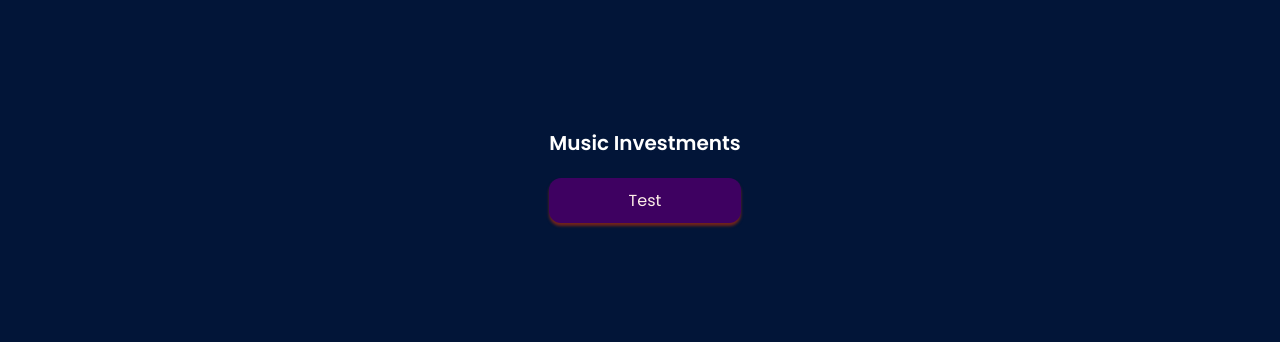
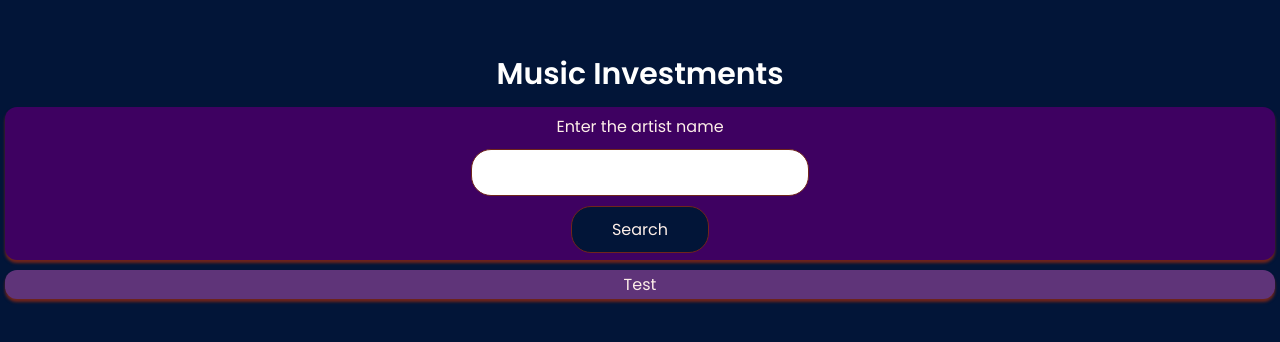
Before and after one commit to PVinaches/music_investment_react, a React (Create React App) app: page / in a window 1280 px wide. Shown: the part 220-562 px from the top of the page. Built offline with nearby package versions, Linux system fonts and the light colour scheme.

Commit message:
Global css changes and endpoint card-find artists

```diff
--- a/src/App.js
+++ b/src/App.js
@@ -1,10 +1,12 @@
-import ArtistFinder from "./components/scripts/ArtistFinder"
+import ArtistFinder from "./components/scripts/ArtistFinder";
+import ArtistInfo from "./components/scripts/ArtistInfo";
 
 function App() {
   return (
     <div>
       <h2 className="name-app">Music Investments</h2>
       <ArtistFinder />
+      <ArtistInfo />
     </div>
   );
 }
--- a/src/components/scripts/ArtistFinder.js
+++ b/src/components/scripts/ArtistFinder.js
@@ -1,9 +1,67 @@
-import Card from './Card';
+import "../styles/ArtistFinder.css";
+import Card from "./Card";
 
-const ArtistFinder = (props) => {
-    return (
-        <Card>Test</Card>
-    );
+import { useState } from "react";
+
+const ArtistFinder = () => {
+  // Declare artist name
+  const [enteredArtist, setEnteredArtist] = useState("");
+
+  //   Listen to the artist name input
+  const artistChangeHandler = (event) => {
+    setEnteredArtist(event.target.value);
+  };
+
+  //   Listen to the submit button and call find artists API endpoint
+  const submitHandler = (event) => {
+    event.preventDefault();
+    console.log(enteredArtist);
+
+    const urlSearchSinger =
+      "https://api-test.anotemusic.com/api/v1/artists/search/" + enteredArtist;
+
+    fetch(urlSearchSinger, {
+      method: "GET",
+      headers: {
+        authorization: "INSERT KEY",
+      },
+    })
+      .then((response) => response.json())
+      .then((response) => {
+        const totalNumberArtists = response.result.length;
+        if (!totalNumberArtists) {
+          return console.log("Nothing found");
+        }
+        for (let i = 0; i < totalNumberArtists; i++) {
+          console.log(response.result[i]);
+        }
+        return console.log("done");
+      });
+    setEnteredArtist("");
+  };
+
+  //   Form card
+  return (
+    <div>
+      <Card className="global-artist-finder">
+        <form className="artist-finder" onSubmit={submitHandler}>
+          <div>
+            <label>Enter the artist name</label>
+          </div>
+          <div>
+            <input
+              type="text"
+              value={enteredArtist}
+              onChange={artistChangeHandler}
+            />
+          </div>
+          <div>
+            <button>Search</button>
+          </div>
+        </form>
+      </Card>
+    </div>
+  );
 };
 
 export default ArtistFinder;
--- /dev/null
+++ b/src/components/scripts/ArtistInfo.js
@@ -0,0 +1,12 @@
+import "../styles/ArtistInfo.css";
+import Card from "./Card";
+
+const ArtistInfo = () => {
+  return (
+    <div>
+      <Card className="global-artist-info">Test</Card>
+    </div>
+  );
+};
+
+export default ArtistInfo;
--- /dev/null
+++ b/src/components/styles/ArtistFinder.css
@@ -0,0 +1,62 @@
+@import "./general/index.css";
+
+.global-artist-finder {
+  background-color: var(--purple);
+}
+
+.artist-finder {
+  display: inherit;
+  flex-flow: column wrap;
+  justify-content: stretch;
+  max-width: 100%;
+
+  /* Text */
+  font-family: inherit;
+  font-size: inherit;
+  text-align: center;
+}
+
+form > div {
+  margin: 0.5rem;
+  justify-content: stretch;
+}
+
+input,
+button {
+  /* Box */
+  max-width: 100%;
+  border-radius: 2rem;
+  border: 1px solid var(--red);
+  max-width: 100%;
+
+  /* Text */
+  font-family: inherit;
+  font-weight: inherit;
+  font-size: inherit;
+  text-align: center;
+}
+
+input {
+  /* Box */
+  padding: 1rem;
+
+  /* Text color */
+  color: var(--blue);
+}
+
+button {
+  padding: 1rem 4rem;
+
+  /* Colors */
+  background-color: var(--blue);
+  color: var(--pink);
+
+  /* Cursor type */
+  cursor: pointer;
+}
+
+/* Hovering behavior */
+button:hover {
+  background-color: var(--hover-blue);
+  filter: brightness(1.2);
+}
--- /dev/null
+++ b/src/components/styles/ArtistInfo.css
@@ -0,0 +1,5 @@
+@import "./general/index.css";
+
+.global-artist-info {
+  background-color: var(--light-purple);
+}
--- a/src/components/styles/Card.css
+++ b/src/components/styles/Card.css
@@ -3,17 +3,19 @@
 .card {
   /* Order */
   display: flex;
-    margin: 2rem auto;
-    padding: 1rem;
+  margin-top: 1rem;
+  margin-bottom: 1rem;
+  padding: .2rem;
   justify-content: center;
 
   /* Shape */
   border-radius: 1.2rem;
 
   /* Colors */
-    background-color: var(--purple);
   box-shadow: 0 0.3rem 0.3rem var(--red);
 
   /* Font */
+  font-family: inherit;
+  font-size: inherit;
   font-weight: var(--font-subtitle);
 }
--- a/src/components/styles/general/index.css
+++ b/src/components/styles/general/index.css
@@ -10,12 +10,15 @@
   box-sizing: border-box;
 }
 
+/* General html properties */
 html {
   /* Colors scheme */
   --blue: #021538;
+  --hover-blue: #062b70;
   --purple: #3e0161;
+  --light-purple: #5f3479;
   --red: #70251b;
-  --pink: #FDEEE8;
+  --pink: #fdeee8;
   --white: #ffffff;
 
   /* Font weight scheme */
@@ -29,22 +32,25 @@ html {
 }
 
 .name-app {
+  /* Font */
   color: var(--white);
   font-weight: var(--font-title);
-  font-size: clamp(20px, 2rem, 3vw);
+  font-size: clamp(20px, 3rem, 4vw);
+
+  /* Order */
+  align-content: center;
+  text-align: center;
+  margin-bottom: 1rem;
 }
 
 body {
   /* Order */
   display: flex;
   flex-flow: column wrap;
-  align-items: stretch;
-  align-content: space-around;
   justify-content: center;
 
   /* Size */
-  margin: 0.5rem;
-  padding: 0.5rem;
+  padding: .5rem;
   height: 100vh;
   width: 100vw;
 
@@ -52,5 +58,6 @@ body {
   background-color: var(--blue);
 
   /* Font size */
+  font-family: inherit;
   font-size: clamp(14px, 1.6rem, 2vw);
 }
```
Also changed, not shown: public/index.html (+0 -23 lines). Lines whose indentation alone changed are shown as unchanged.
